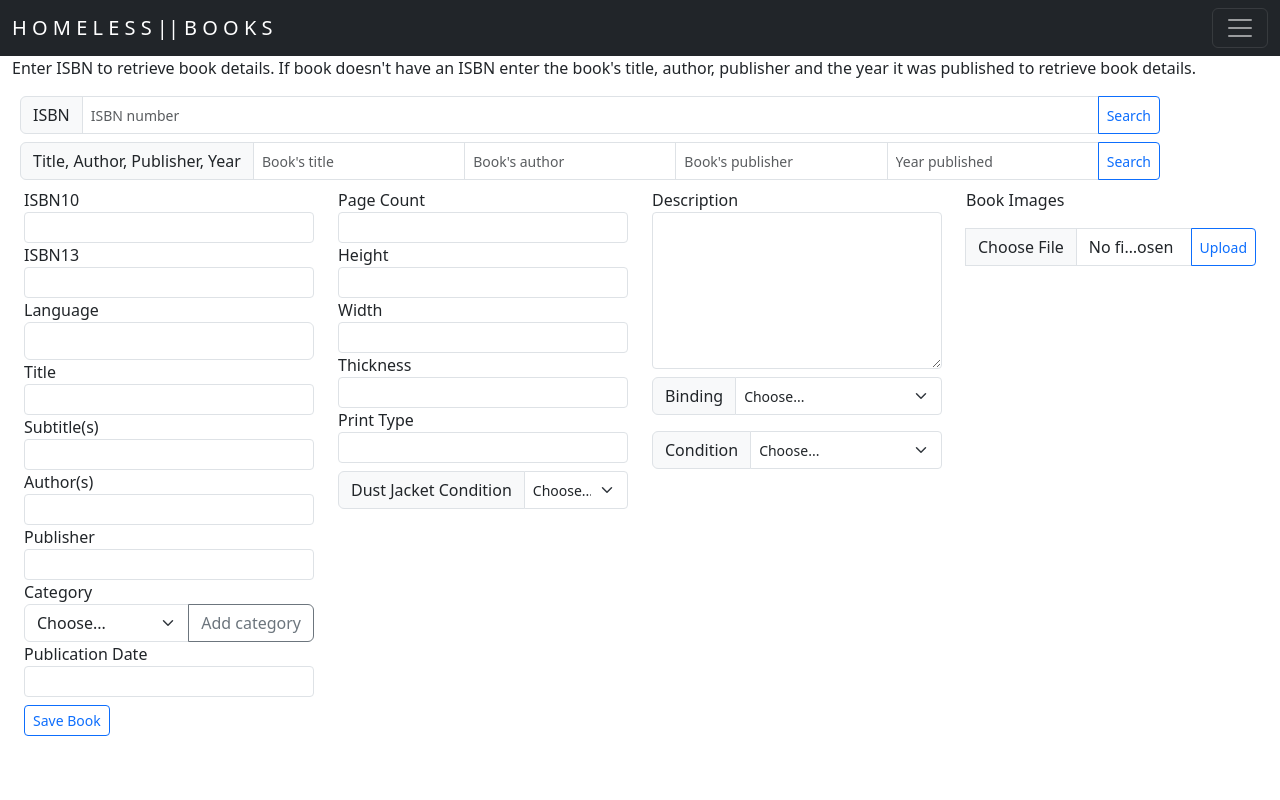
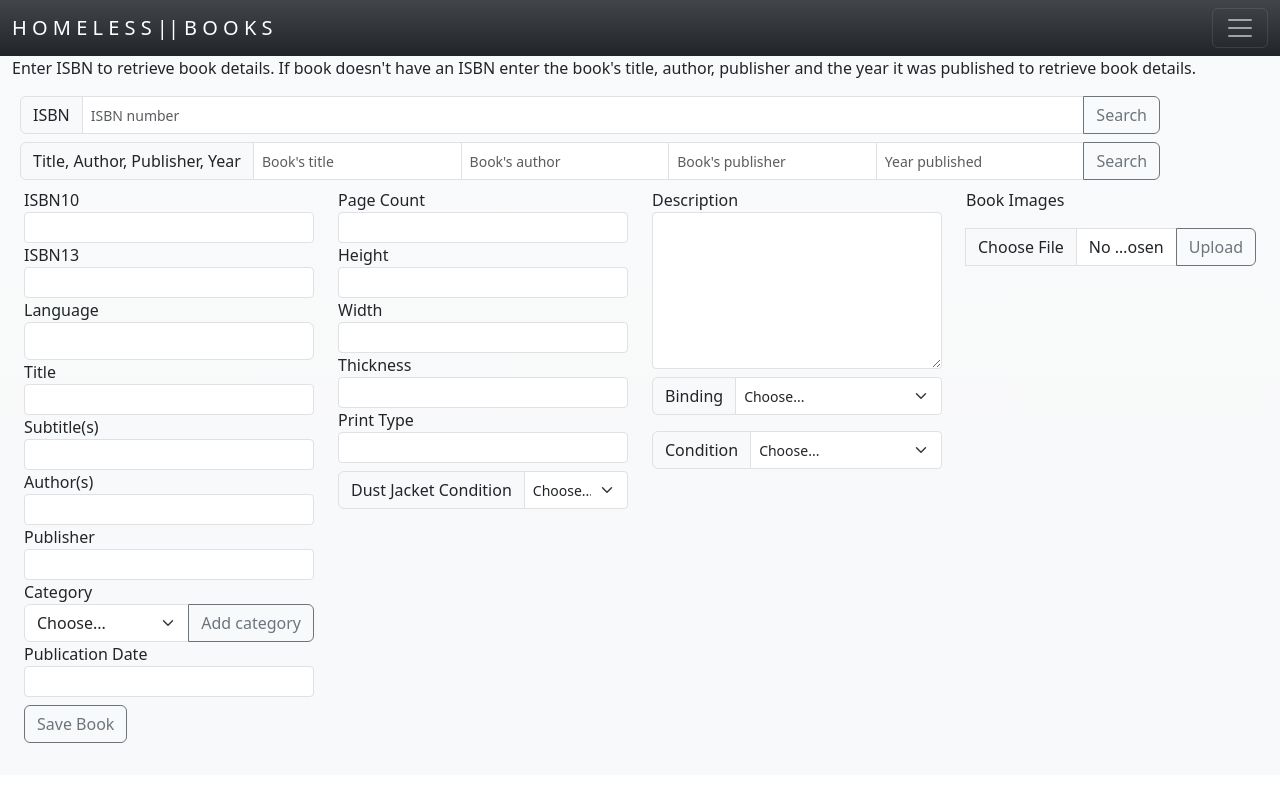
Before and after one commit to Strasseneck/HomelessBooks, a Django app: page /add_book in a window 1280 px wide. Run offline with Django 4.2, Linux system fonts and the light colour scheme; data comes from the database, SQL or seed files in the repository; some libraries are stand-ins or nearby versions.

Commit message:
Add a whole lot of styling

```diff
--- a/homelessbooks/books/static/books/script.js
+++ b/homelessbooks/books/static/books/script.js
@@ -703,7 +703,7 @@ document.addEventListener("DOMContentLoaded", function () {
 
       // Add cancel button
       const $cancelButton = $("<button>")
-        .addClass("btn btn-outline-primary rounded")
+        .addClass("btn btn-outline-secondary rounded")
         .attr("id", "cancel-button")
         .text("Cancel")
         .on("click", removeChecksDelete);
--- a/homelessbooks/books/static/books/styles.css
+++ b/homelessbooks/books/static/books/styles.css
@@ -1,9 +1,4 @@
 /* Layout */
-
-:root {
-    --main-bg-color:
-}
-
 
 /* Add Book Page */
 
@@ -33,18 +28,20 @@
     height: 200px;
 }
 
-.img-thumbnail-inventory {
-    width: 100px;
-    height: 150px;
-}
-
 #save-book-button {
     margin-top: 1vh;
 }
 
 /* Book Page */
-
+#image-carousel-indicators .carousel-item img {
+    margin: 1vh;
+    object-fit: cover;
+    object-position: center;
+    height: 50vh;
+    overflow: hidden;
+}
 #book-container {
+    padding: 5vh;
     display: flex;
     justify-content: center;
 }
@@ -72,6 +69,10 @@
     border-width: 3px;
 }
 
+.img-thumbnail-inventory {
+   width: 100px;
+}
+
 .condition-dropdown-li {
     padding-left: 1vw;
 }
--- a/homelessbooks/books/templates/books/addbook.html
+++ b/homelessbooks/books/templates/books/addbook.html
@@ -3,7 +3,7 @@
 
 {% block body %}
 
-<div class="container-fluid" id="add-new-book-view">
+<div class="container-fluid bg-light bg-gradient" id="add-new-book-view">
   <!--header-->
   <div class="page-header">
       <p>Enter ISBN to retrieve book details. If book doesn't have an ISBN enter the book's title, author, publisher and the year it was published to retrieve book details.</p>
@@ -14,7 +14,7 @@
     <div class="input-group" id="isbn-search-form">
       <span class="input-group-text">ISBN</span>
       <input type="text" class="form-control form-control-sm" placeholder="ISBN number"id="isbn-search" name="isbn-search" max-length="15">
-      <input type="submit" class="btn btn-outline-primary btn-sm" id="isbn-submit" value="Search" name="isbn-submit">
+      <input type="submit" class="btn btn-outline-secondary btn" id="isbn-submit" value="Search" name="isbn-submit">
     </div>
     <!--author title search form-->
     <div class="input-group" id="title-author-search-form">
@@ -23,7 +23,7 @@
       <input type="text" class="form-control form-control-sm" placeholder="Book's author" id="author-search" name="author-search">
       <input type="text" class="form-control form-control-sm" placeholder="Book's publisher" id="publisher-search" name="publisher-search">
       <input type="text" class="form-control form-control-sm" placeholder="Year published" id="year-search" name="year-search">
-      <input type="submit" class="btn btn-outline-primary btn-sm" id="title-author-publisher-submit" value="Search" name="title-author-publisher-submit">
+      <input type="submit" class="btn btn-outline-secondary btn" id="title-author-publisher-submit" value="Search" name="title-author-publisher-submit">
     </div>
   </div>
   <!--new book form-->
@@ -118,12 +118,12 @@
             <div class="input-group mb-3">
               {% csrf_token %}
               <input type="file" accept="image/*" class="form-control" id="image-upload" name="image">
-              <button class="btn btn-outline-primary btn-sm" id="image-upload-button" type="button">Upload</button>
+              <button class="btn btn-outline-secondary btn" id="image-upload-button" type="button">Upload</button>
             </div>
         </div>
       </form>
         <div class="container">
-          <button class="btn btn-outline-primary btn-sm" id="save-book-button" type="button">Save Book</button>
+          <button class="btn btn-outline-secondary btn" id="save-book-button" type="button">Save Book</button>
         </div>
       </div>
   </div>
--- a/homelessbooks/books/templates/books/book.html
+++ b/homelessbooks/books/templates/books/book.html
@@ -2,11 +2,11 @@
 {% load static %}
 
 {% block body %}
-<div class="container-fluid" id="book-container">
+<div class="container-fluid bg-light bg-gradient" id="book-container">
   <div class="card mb-3" style="width: 60vw;">
   <!--image carousel-->
     <div class="row g-0">
-      <div class="col-md-4">
+      <div class="col-md-4" id="carousel-col">
         <div id="image-carousel-indicators" class="carousel slide">
           <div class="carousel-inner">
             <div class="carousel-item active">
--- a/homelessbooks/books/templates/books/displaypriceresults.html
+++ b/homelessbooks/books/templates/books/displaypriceresults.html
@@ -2,8 +2,7 @@
 {% load static %}
 
 {% block body %}
-<div class="container-fluid" id="book-container">
-    <div class="card mb-3" style="width: 60vw;">
+<div class="container-fluid bg-light bg-gradient" id="book-container">
     <!--image carousel-->
       <div class="row g-0">
         <div class="col-md-4">
@@ -98,9 +97,7 @@
                 {% endif %}
             {% endif %}
         {% endfor %}
-
         </div>
       </div>
-    </div>
   </div>
 {% endblock %}
--- a/homelessbooks/books/templates/books/editbook.html
+++ b/homelessbooks/books/templates/books/editbook.html
@@ -3,7 +3,7 @@
 
 {% block body %}
 
-<div class="container-fluid" id="edit-book-view">
+<div class="container-fluid bg-light bg-gradient" id="edit-book-view">
   <div class="container-fluid" id="edit-book-forms-container">
     <div class="mb-3">
       <form name="edit-book-form" id="edit-book-form">
@@ -91,12 +91,12 @@
           <div class="input-group mb-3">
             {% csrf_token %}
             <input type="file" accept="image/*" class="form-control" id="image-upload" name="image">
-            <button class="btn btn-outline-primary btn-sm" id="image-upload-button" type="button">Upload</button>
+            <button class="btn btn-outline-secondary btn" id="image-upload-button" type="button">Upload</button>
           </div>
       </div>
     </form>
       <div class="container">
-        <button class="btn btn-outline-primary btn-sm" id="save-book-button" type="button">Save Book</button>
+        <button class="btn btn-outline-secondary btn" id="save-book-button" type="button">Save Book</button>
       </div>
     </div>
   </div>
--- a/homelessbooks/books/templates/books/layout.html
+++ b/homelessbooks/books/templates/books/layout.html
@@ -2,6 +2,7 @@
 
 <html lang="en">
     <head>
+        <meta name="viewport" content="width=device-width, initial-scale=1">
         <title hidden>{% block title %}Homeless Books{% endblock %}</title>
         <link href="https://cdn.jsdelivr.net/npm/bootstrap@5.3.2/dist/css/bootstrap.min.css" rel="stylesheet" integrity="sha384-T3c6CoIi6uLrA9TneNEoa7RxnatzjcDSCmG1MXxSR1GAsXEV/Dwwykc2MPK8M2HN" crossorigin="anonymous">
         <script src="https://cdn.jsdelivr.net/npm/bootstrap@5.3.2/dist/js/bootstrap.bundle.min.js" integrity="sha384-C6RzsynM9kWDrMNeT87bh95OGNyZPhcTNXj1NW7RuBCsyN/o0jlpcV8Qyq46cDfL" crossorigin="anonymous"></script>
@@ -10,7 +11,7 @@
     </head>
     <body>
         <!--navbar-->
-        <nav class="navbar navbar-dark bg-dark">
+        <nav class="navbar navbar-dark bg-dark bg-gradient">
             <div class="container-fluid">
               <a class="navbar-brand" href="#">H O M E L E S S || B O O K S</a>
               <button class="navbar-toggler" type="button" data-bs-toggle="offcanvas" data-bs-target="#offcanvasNavbar" aria-controls="offcanvasNavbar" aria-label="Toggle navigation">
@@ -29,8 +30,8 @@
                         </button>
                         <div class="collapse" id="home-collapse" style="">
                           <ul class="btn-toggle-nav list-unstyled fw-normal pb-1">
-                                <li><a href="{% url 'add_book' %}" class="link-light rounded">Add New Book</a></li>
-                                <li><a href="#" class="link-light rounded">Reports</a></li>
+                            <li><a href="{% url 'add_book' %}" class="link-light link-offset-2 link-underline-opacity-25 link-underline-opacity-100-hover">Add New Book</a></li>
+                            <li><a href="#" class="link-light link-offset-2 link-underline-opacity-25 link-underline-opacity-100-hover">Reports</a></li>
                           </ul>
                         </div>
                       </li>
@@ -40,8 +41,8 @@
                         </button>
                         <div class="collapse" id="dashboard-collapse" style="">
                           <ul class="btn-toggle-nav list-unstyled fw-normal pb-1">
-                                <li><a href="{% url 'inventory' %}" class="link-light rounded">Manage Inventory</a></li>
-                                <li><a href="#" class="link-light rounded">Weekly</a></li>
+                            <li><a href="{% url 'inventory' %}" class="link-light link-offset-2 link-underline-opacity-25 link-underline-opacity-100-hover">Manage Inventory</a></li>
+                            <li><a href="#" class="link-light link-offset-2 link-underline-opacity-25 link-underline-opacity-100-hover">Weekly</a></li>
                           </ul>
                         </div>
                       </li>
@@ -51,10 +52,10 @@
                         </button>
                         <div class="collapse" id="orders-collapse" style="">
                           <ul class="btn-toggle-nav list-unstyled fw-normal pb-1">
-                                <li><a href="#" class="link-light rounded">New</a></li>
-                                <li><a href="#" class="link-light rounded">Processed</a></li>
-                                <li><a href="#" class="link-light rounded">Shipped</a></li>
-                                <li><a href="#" class="link-light rounded">Returned</a></li>
+                            <li><a href="#" class="link-light link-offset-2 link-underline-opacity-25 link-underline-opacity-100-hover">New</a></li>
+                            <li><a href="#" class="link-light link-offset-2 link-underline-opacity-25 link-underline-opacity-100-hover">Processed</a></li>
+                            <li><a href="#" class="link-light link-offset-2 link-underline-opacity-25 link-underline-opacity-100-hover">Shipped</a></li>
+                            <li><a href="#" class="link-light link-offset-2 link-underline-opacity-25 link-underline-opacity-100-hover">Returned</a></li>
                           </ul>
                         </div>
                       </li>
@@ -65,14 +66,12 @@
                         </button>
                         <div class="collapse" id="account-collapse" style="">
                           <ul class="btn-toggle-nav list-unstyled fw-normal pb-1">
-                                <li><a href="#" class="link-light rounded">Profile</a></li>
-                                <li><a href="#" class="link-light rounded">Sign out</a></li>
+                            <li><a href="#" class="link-light link-offset-2 link-underline-opacity-25 link-underline-opacity-100-hover">Profile</a></li>
+                            <li><a href="#" class="link-light link-offset-2 link-underline-opacity-25 link-underline-opacity-100-hover">Sign out</a></li>
                           </ul>
                         </div>
                       </li>
-
-
-
+                    </ul>
                 </div>
               </div>
             </div>
```
Also changed, not shown: homelessbooks/books/templates/books/inventory.html (+18 -17 lines). Lines whose indentation alone changed are shown as unchanged.
